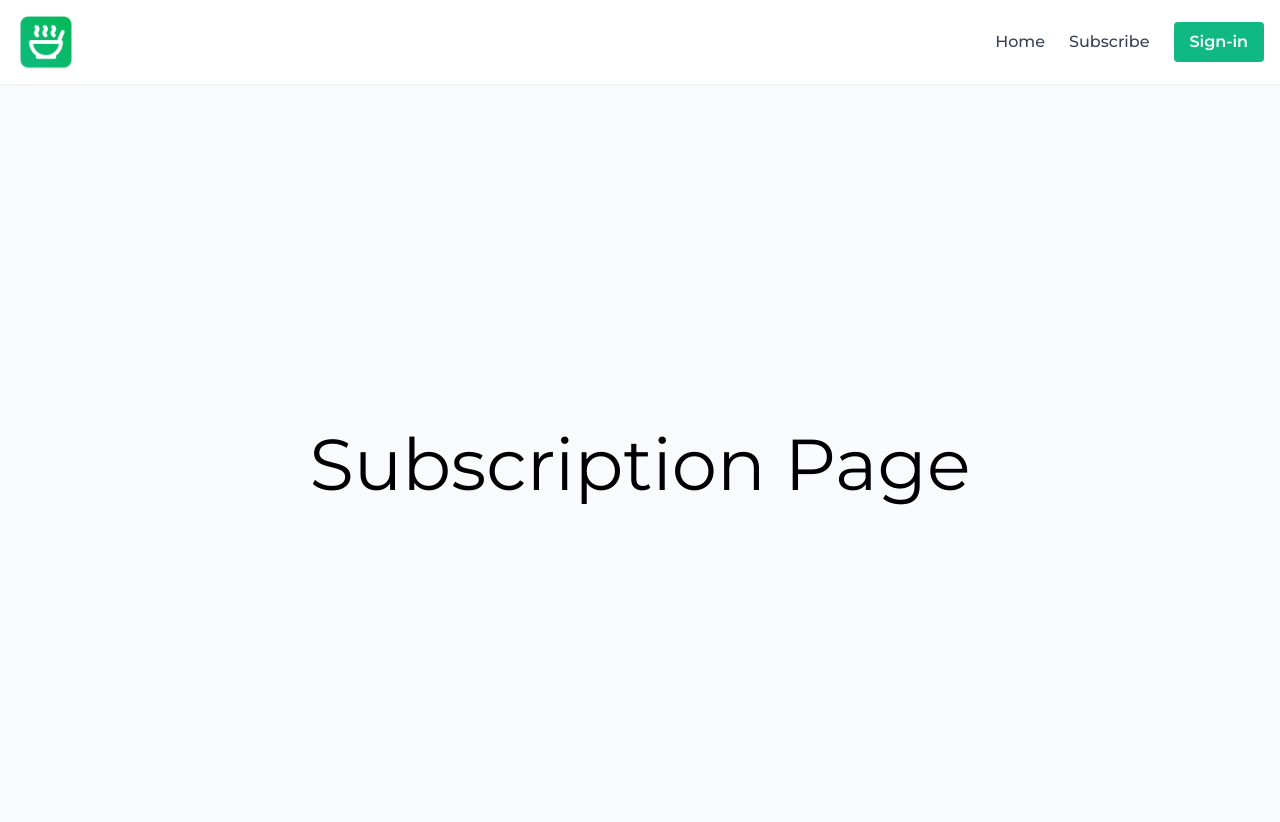
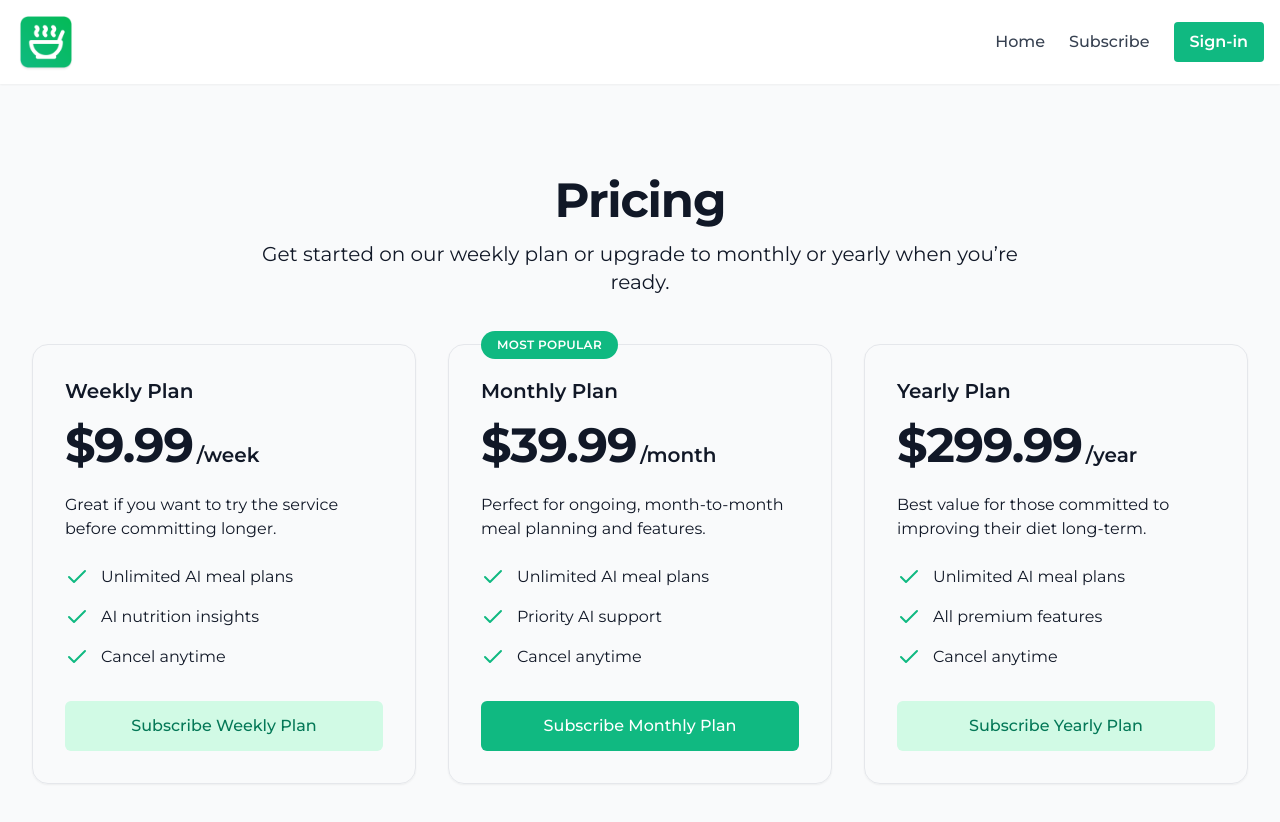
Before and after one commit to joeheapy/pedro-tech, a Next.js app: page /subscribe in a window 1280 px wide. Shown: the top 822 px of the page. Built offline with nearby package versions, Linux system fonts and the light colour scheme; no server answers.

Commit message:
Building checkout route

```diff
--- /dev/null
+++ b/app/api/checkout/route.ts
@@ -0,0 +1,76 @@
+import { NextRequest, NextResponse } from 'next/server'
+import { stripe } from '@/app/lib/stripe'
+import { getPriceIdFromType } from '@/app/lib/plans'
+import Stripe from 'stripe'
+
+export async function POST(request: NextRequest) {
+  try {
+    const { planType, userId, email } = await request.json()
+
+    if (!planType || !userId || !email) {
+      return NextResponse.json(
+        { error: 'Plan type, User ID, and Email are required.' },
+        { status: 400 }
+      )
+    }
+
+    const allowedPlanTypes = ['week', 'month', 'year']
+    if (!allowedPlanTypes.includes(planType)) {
+      return NextResponse.json({ error: 'Invalid plan type.' }, { status: 400 })
+    }
+
+    const priceId = getPriceIdFromType(planType)
+    if (!priceId) {
+      return NextResponse.json(
+        { error: 'Price ID for the selected plan not found.' },
+        { status: 400 }
+      )
+    }
+
+    // Create Stripe Checkout Session
+    const session = await stripe.checkout.sessions.create({
+      payment_method_types: ['card'],
+      line_items: [
+        {
+          price: priceId,
+          quantity: 1,
+        },
+      ],
+      customer_email: email,
+      mode: 'subscription',
+      metadata: { clerkUserId: userId, planType },
+      success_url: `${process.env.NEXT_PUBLIC_BASE_URL}/?session_id={CHECKOUT_SESSION_ID}`,
+      cancel_url: `${process.env.NEXT_PUBLIC_BASE_URL}/subscribe`,
+    })
+    // This code returns the session URL to the Stripe Checkout page
+    return NextResponse.json({ url: session.url })
+
+    // Modified catch block
+  } catch (error) {
+    if (error instanceof Stripe.errors.StripeError) {
+      console.error('Stripe API Error:', {
+        type: error.type,
+        message: error.message,
+        code: error.code,
+      })
+      return NextResponse.json(
+        { error: error.message },
+        { status: error.statusCode || 500 }
+      )
+    }
+
+    if (error instanceof Error) {
+      console.error('General Error:', error.message)
+      return NextResponse.json(
+        { error: 'Something went wrong' },
+        { status: 500 }
+      )
+    }
+
+    console.error('Unknown Error:', error)
+    return NextResponse.json(
+      { error: 'Internal Server Error' },
+      { status: 500 }
+    )
+  }
+}
--- /dev/null
+++ b/app/lib/plans.ts
@@ -0,0 +1,64 @@
+// src/constants/plans.ts
+
+export interface Plan {
+  name: string
+  amount: number
+  currency: string
+  interval: string
+  isPopular?: boolean
+  description: string
+  features: string[]
+}
+
+export const availablePlans: Plan[] = [
+  {
+    name: 'Weekly Plan',
+    amount: 9.99,
+    currency: 'USD',
+    interval: 'week',
+    description:
+      'Great if you want to try the service before committing longer.',
+    features: [
+      'Unlimited AI meal plans',
+      'AI nutrition insights',
+      'Cancel anytime',
+    ],
+  },
+  {
+    name: 'Monthly Plan',
+    amount: 39.99,
+    currency: 'USD',
+    interval: 'month',
+    isPopular: true, // Marking this plan as the most popular
+    description:
+      'Perfect for ongoing, month-to-month meal planning and features.',
+    features: [
+      'Unlimited AI meal plans',
+      'Priority AI support',
+      'Cancel anytime',
+    ],
+  },
+  {
+    name: 'Yearly Plan',
+    amount: 299.99,
+    currency: 'USD',
+    interval: 'year',
+    description:
+      'Best value for those committed to improving their diet long-term.',
+    features: [
+      'Unlimited AI meal plans',
+      'All premium features',
+      'Cancel anytime',
+    ],
+  },
+]
+
+// This map is used to get the Stripe Price ID based on the plan type
+// String mapped to another string
+const priceIdMap: Record<string, string> = {
+  week: process.env.STRIPE_PRICE_WEEKLY!,
+  month: process.env.STRIPE_PRICE_MONTHLY!,
+  year: process.env.STRIPE_PRICE_YEARLY!,
+}
+
+export const getPriceIdFromType = (planType: string) => priceIdMap[planType]
--- /dev/null
+++ b/app/lib/stripe.ts
@@ -0,0 +1,3 @@
+import Stripe from 'stripe'
+
+export const stripe = new Stripe(process.env.STRIPE_SECRET_KEY!)
--- a/app/subscribe/page.tsx
+++ b/app/subscribe/page.tsx
@@ -1,7 +1,158 @@
+'use client'
+
+// import { useEffect } from 'react'
+import { useUser } from '@clerk/nextjs'
+import { useRouter } from 'next/navigation'
+import { useMutation } from '@tanstack/react-query'
+import { availablePlans } from '@/app/lib/plans'
+// import type { Plan } from '@/app/lib/plans'
+// import toast from 'react-hot-toast'
+
+// Define response types
+type SubscribeResponse = {
+  url: string
+}
+
+type SubscribeError = {
+  error: string
+}
+
+async function subscribeToPlan(
+  planType: string,
+  userId: string,
+  email: string
+): Promise<SubscribeResponse> {
+  const response = await fetch('/api/checkout', {
+    method: 'POST',
+    headers: { 'Content-Type': 'application/json' },
+    body: JSON.stringify({
+      planType,
+      userId,
+      email,
+    }),
+  })
+
+  if (!response.ok) {
+    const errorData: SubscribeError = await response.json()
+    throw new Error(errorData.error || 'Something went wrong.')
+  }
+  const data: SubscribeResponse = await response.json()
+  return data
+}
+
 export default function Subscribe() {
+  const { user } = useUser()
+  const router = useRouter()
+  const userId = user?.id
+  const email = user?.emailAddresses[0].emailAddress || ''
+
+  const { mutate, isPending } = useMutation<
+    SubscribeResponse,
+    Error,
+    { planType: string }
+  >({
+    mutationFn: async ({ planType }) => {
+      if (!userId) {
+        throw new Error('User not signed in.')
+      }
+
+      return subscribeToPlan(planType, userId, email)
+    },
+  })
+
+  // Handler for subscribing to a plan
+  const handleSubscribe = (planType: string) => {
+    if (!userId) {
+      // Redirect to sign-up if the user is not signed in
+      router.push('/sign-up')
+      return
+    }
+
+    // Trigger the mutation
+    mutate({ planType })
+  }
+
   return (
-    <div className="min-h-screen flex items-center justify-center">
-      <h1 className="text-7xl text-black">Subscription Page</h1>
+    <div className="px-4 py-8 sm:py-12 lg:py-16">
+      {/* <Toaster position="top-right" /> Optional: For toast notifications */}
+      {/* Section Header */}
+      <div>
+        <h2 className="text-3xl font-bold text-center mt-12 sm:text-5xl tracking-tight">
+          Pricing
+        </h2>
+        <p className="max-w-3xl mx-auto mt-4 text-xl text-center">
+          Get started on our weekly plan or upgrade to monthly or yearly when
+          you’re ready.
+        </p>
+      </div>
+      {/* Cards Container */}
+      <div className="mt-12 container mx-auto space-y-12 lg:space-y-0 lg:grid lg:grid-cols-3 lg:gap-x-8">
+        {/* Map over availablePlans to render plan cards */}
+        {availablePlans.map((plan, key) => (
+          <div
+            key={key}
+            className="
+              relative p-8
+              border border-gray-200 rounded-2xl shadow-sm
+              flex flex-col
+              hover:shadow-md hover:scale-[1.02]
+              transition-transform duration-200 ease-out
+            "
+          >
+            <div className="flex-1">
+              {/* Conditionally render "Most popular" label */}
+              {plan.isPopular && (
+                <p className="absolute top-0 py-1.5 px-4 bg-emerald-500 text-white rounded-full text-xs font-semibold uppercase tracking-wide transform -translate-y-1/2">
+                  Most popular
+                </p>
+              )}
+              <h3 className="text-xl font-semibold">{plan.name}</h3>
+              <p className="mt-4 flex items-baseline">
+                <span className="text-5xl font-extrabold tracking-tight">
+                  ${plan.amount}
+                </span>
+                <span className="ml-1 text-xl font-semibold">
+                  /{plan.interval}
+                </span>
+              </p>
+              <p className="mt-6">{plan.description}</p>
+              <ul role="list" className="mt-6 space-y-4">
+                {plan.features.map((feature, index) => (
+                  <li key={index} className="flex">
+                    <svg
+                      xmlns="http://www.w3.org/2000/svg"
+                      width="24"
+                      height="24"
+                      viewBox="0 0 24 24"
+                      fill="none"
+                      stroke="currentColor"
+                      strokeWidth="2"
+                      strokeLinecap="round"
+                      strokeLinejoin="round"
+                      className="flex-shrink-0 w-6 h-6 text-emerald-500"
+                    >
+                      <polyline points="20 6 9 17 4 12" />
+                    </svg>
+                    <span className="ml-3">{feature}</span>
+                  </li>
+                ))}
+              </ul>
+            </div>
+
+            <button
+              className={`${
+                plan.interval === 'month'
+                  ? 'bg-emerald-500 text-white  hover:bg-emerald-600 '
+                  : 'bg-emerald-100 text-emerald-700  hover:bg-emerald-200 '
+              }  mt-8 block w-full py-3 px-6 border border-transparent rounded-md text-center font-medium disabled:bg-gray-400 disabled:cursor-not-allowed`}
+              onClick={() => handleSubscribe(plan.interval)}
+              disabled={isPending}
+            >
+              {isPending ? 'Please wait...' : `Subscribe ${plan.name}`}
+            </button>
+          </div>
+        ))}
+      </div>
     </div>
   )
 }
--- a/package.json
+++ b/package.json
@@ -14,13 +14,15 @@
     "@tanstack/react-query": "^5.66.7",
     "next": "15.1.7",
     "react": "^19.0.0",
-    "react-dom": "^19.0.0"
+    "react-dom": "^19.0.0",
+    "stripe": "^17.6.0"
   },
   "devDependencies": {
     "@eslint/eslintrc": "^3",
     "@types/node": "^20",
     "@types/react": "^19",
     "@types/react-dom": "^19",
+    "@types/stripe": "^8.0.416",
     "eslint": "^9",
     "eslint-config-next": "15.1.7",
     "postcss": "^8",
```
Also changed, not shown: 1 other file (tests, documents, lock files or other folders).
